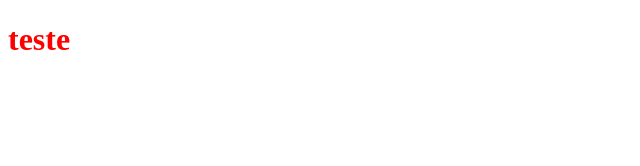
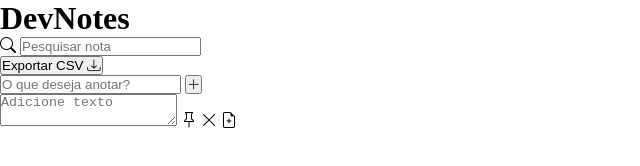
Before and after one commit to amac81/DevNotes, a plain HTML site: page index.html in a window 1280 px wide. Shown: the whole page, without its empty margins (0-640 px from the left). Drawn offline with nearby package versions, Linux system fonts and the light colour scheme.

Commit message:
html created

```diff
--- a/css/styles.css
+++ b/css/styles.css
@@ -1,3 +1,4 @@
-h1 {
-    color:red;
+* {
+    margin:0;
+    padding: 0;
 }
--- a/index.html
+++ b/index.html
@@ -4,12 +4,42 @@
     <meta charset="UTF-8">
     <meta name="viewport" content="width=device-width, initial-scale=1.0">
     <title>Dev Notes</title>
+     <!-- Bootstrap Icons -->
+    <link rel="stylesheet"
+          href="https://cdn.jsdelivr.net/npm/bootstrap-icons@1.10.2/font/bootstrap-icons.css"
+          integrity="sha384-b6lVK+yci+bfDmaY1u0zE8YYJt0TZxLEAFyYSLHId4xoVvsrQu3INevFKo+Xir8e"
+          crossorigin="anonymous"
+    />
     <!-- Project CSS -->
     <link rel="stylesheet" href="css/styles.css">
     <!-- Project JS -->
     <script src="js/scripts.js" defer></script>
 </head>
 <body>
-    <h1>teste</h1>
+    <header>
+        <h1>DevNotes</h1>
+        <div id="search-container">
+            <i class="bi bi-search"></i>
+            <input type="text" id="search-input" placeholder="Pesquisar nota">
+        </div>
+        <button id="export-notes">
+            Exportar CSV
+            <i class="bi bi-download"></i>
+        </button>
+    </header>
+    <div id="add-note-container">
+        <input type="text" id="note-content" placeholder="O que deseja anotar?">
+        <button class="add-note"><i class="bi bi-plus-lg"></i></button>
+    </div>
+    <div id="notes-container">
+        <!-- BEGIN: div to help css create -->
+        <div class="note">
+            <textarea placeholder="Adicione texto"></textarea>
+            <i class="bi bi-pin"></i>
+            <i class="bi bi-x-lg"></i>
+            <i class="bi bi-file-earmark-plus"></i>
+        </div>
+        <!-- END: div to help css create -->
+    </div>
 </body>
 </html>
```
